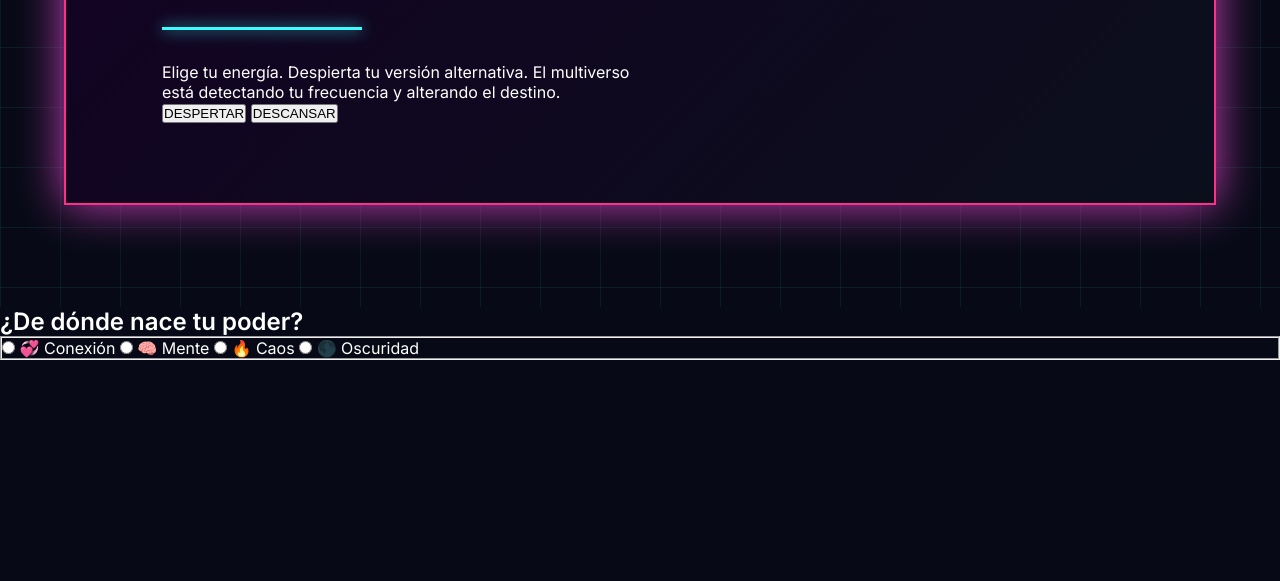
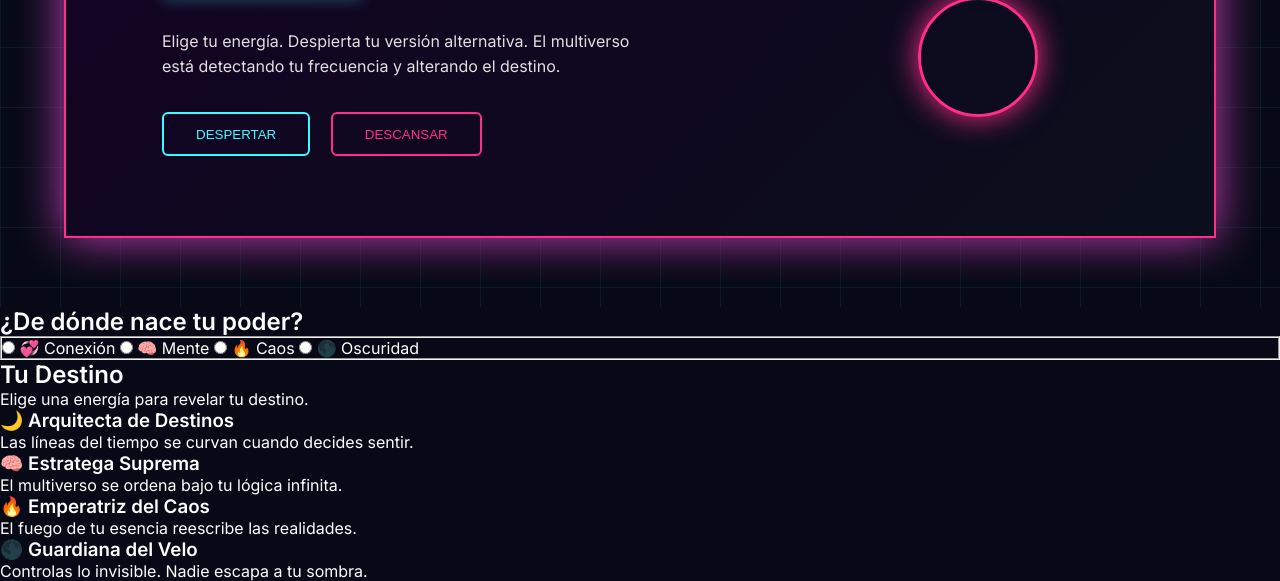
Before and after one commit to yulianabaque/yuliana-ProyectoFinal, a plain HTML site: page index.html in a window 1280 px wide. Shown: the part 493-1074 px from the top of the page. Before the commit the page ends 853 px from the top, so only its background shows below. Drawn offline with Linux system fonts and the light colour scheme.

Commit message:
destino,css,js

```diff
--- a/css/style.css
+++ b/css/style.css
@@ -139,3 +139,74 @@ input[type="radio"]:focus + label {
     50% { transform: scaleX(1); }
     100% { transform: scaleX(0.6); }
 }
+
+.cyber-text {
+    line-height: 1.6;
+    color: #e0e0e0;
+}
+
+.cyber-buttons {
+    margin-top: 2rem;
+}
+
+.btn-primary,
+.btn-secondary {
+    display: inline-block;
+    padding: 0.8rem 2rem;
+    border-radius: 6px;
+    margin-right: 1rem;
+    text-decoration: none;
+    transition: all 0.3s ease;
+    background: transparent;
+}
+
+.btn-primary {
+    border: 2px solid #3dfcff;
+    color: #3dfcff;
+}
+
+.btn-primary:hover {
+    background: #3dfcff;
+    color: #070a16;
+    box-shadow: 0 0 25px #3dfcff;
+}
+
+.btn-secondary {
+    border: 2px solid #ff2e88;
+    color: #ff2e88;
+}
+
+.btn-secondary:hover {
+    background: #ff2e88;
+    color: #070a16;
+    box-shadow: 0 0 25px #ff2e88;
+}
+
+.btn-primary:active,
+.btn-secondary:active,
+.option-card:active {
+    transform: scale(0.97);
+}
+
+.neon-square,
+.neon-circle {
+    will-change: transform;
+}
+
+.neon-square {
+    width: 200px;
+    height: 200px;
+    border: 3px solid #3dfcff;
+    box-shadow: 0 0 30px #3dfcff;
+    animation: float 4s ease-in-out infinite;
+}
+
+.neon-circle {
+    width: 120px;
+    height: 120px;
+    border: 3px solid #ff2e88;
+    border-radius: 50%;
+    margin-top: 2rem;
+    box-shadow: 0 0 30px #ff2e88;
+    animation: float 5s ease-in-out infinite reverse;
+}
--- a/index.html
+++ b/index.html
@@ -103,6 +103,41 @@
 
 </section>
 
+<section id="destino" class="destino-section">
+
+    <h2 class="destino-title">Tu Destino</h2>
+
+    <p class="destino-placeholder"
+       role="status"
+       aria-live="polite">
+        Elige una energía para revelar tu destino.
+    </p>
+
+    <div class="destino-content">
+
+        <article class="destino-card conexion">
+            <h3>🌙 Arquitecta de Destinos</h3>
+            <p>Las líneas del tiempo se curvan cuando decides sentir.</p>
+        </article>
+
+        <article class="destino-card mente">
+            <h3>🧠 Estratega Suprema</h3>
+            <p>El multiverso se ordena bajo tu lógica infinita.</p>
+        </article>
+
+        <article class="destino-card caos">
+            <h3>🔥 Emperatriz del Caos</h3>
+            <p>El fuego de tu esencia reescribe las realidades.</p>
+        </article>
+
+        <article class="destino-card oscuridad">
+            <h3>🌑 Guardiana del Velo</h3>
+            <p>Controlas lo invisible. Nadie escapa a tu sombra.</p>
+        </article>
+
+    </div>
+
+</section>
 
 </body>
 </html>
--- a/script.js
+++ b/script.js
@@ -18,5 +18,33 @@ document.addEventListener("DOMContentLoaded", () => {
     });
 
 
+    const radios = document.querySelectorAll('input[name="energia"]');
+    const cards = document.querySelectorAll('.destino-card');
+    const placeholder = document.querySelector('.destino-placeholder');
+
+    function ocultarCards() {
+        cards.forEach(card => {
+            card.style.display = "none";
+        });
+    }
+
+    radios.forEach(radio => {
+        radio.addEventListener("change", function () {
+
+            ocultarCards();
+
+            if (placeholder) {
+                placeholder.style.display = "none";
+            }
+
+            const selectedCard = document.querySelector(`.destino-card.${this.id}`);
+
+            if (selectedCard) {
+                selectedCard.style.display = "block";
+            }
+        });
+    });
+
+
 
 });
```
